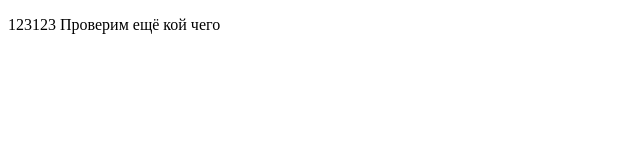
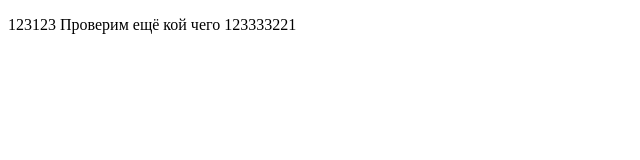
Before and after one commit to DmitriiSheshnev/test, a plain HTML site: page index.html in a window 1280 px wide. Shown: the whole page, without its empty margins (0-640 px from the left). Drawn offline with Linux system fonts and the light colour scheme.

Commit message:
Проверяем крайнее

```diff
--- a/index.html
+++ b/index.html
@@ -6,6 +6,6 @@
     <title>Document</title>
 </head>
 <body>
-    <p>123123 Проверим ещё кой чего</p>
+    <p>123123 Проверим ещё кой чего 123333221</p>
 </body>
 </html>
```
